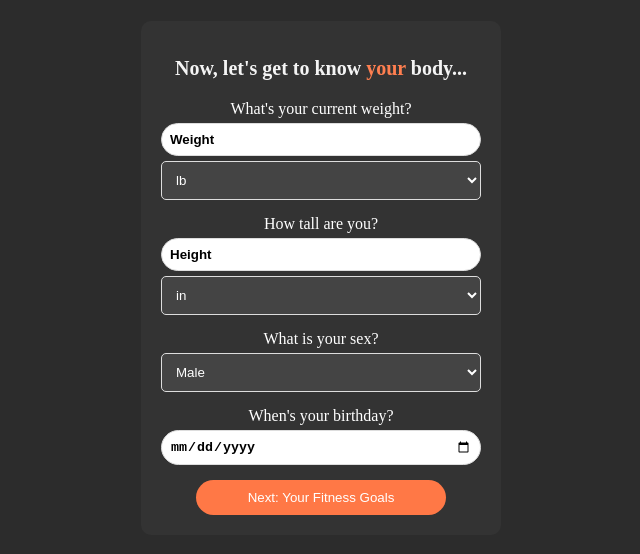
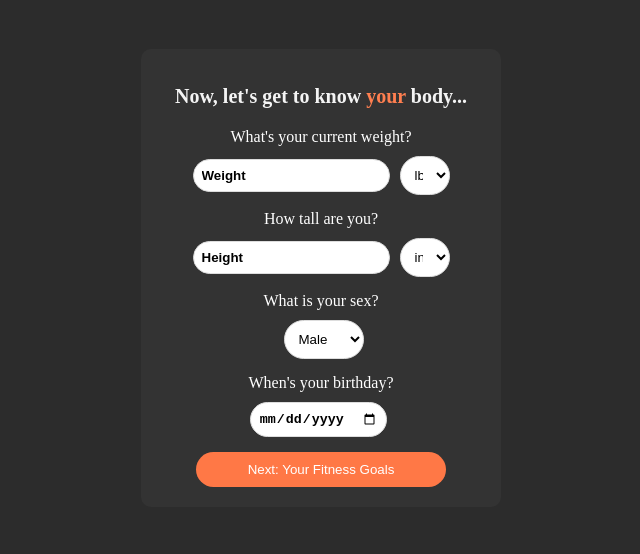
Before and after one commit to cstlford/ShapeShift_Frontend, a React (Vite) app in the folder frontend/: page /body-info in a window 1280 px wide. Shown: the part 130-684 px from the top of the page, without its empty margins (319-959 px from the left). Built offline with nearby package versions, Linux system fonts and the light colour scheme.

Commit message:
BodyInfoForm Formatting

```diff
--- a/frontend/src/components/BodyInfoForm/index.css
+++ b/frontend/src/components/BodyInfoForm/index.css
@@ -25,21 +25,26 @@ h2 {
 .bi-form-group {
   display: flex;
   flex-direction: column;
+  align-items: center;
   margin-bottom: 15px;
   width: 100%;
 }
+
 .bi-input-label {
   text-align: center;
+  margin-bottom: 5px;
+}
+
+.bi-input-container {
+  display: flex;
+  align-items: center;
 }
 
 .bi-input-text {
   -webkit-appearance: none;
   -moz-appearance: textfield;
-}
-
-.bi-input-text {
   padding: 8px;
-  margin-top: 5px;
+  margin-right: 5px;
   border-radius: 20px;
   background-color: #ffffff;
   color: #000000;
@@ -50,18 +55,23 @@ h2 {
   color: #000000;
   font-weight: bold;
 }
-input,
-select {
-  padding: 8px;
-  margin-top: 5px;
-  border: 1px solid #ddd;
-  border-radius: 5px;
-  background-color: #444;
-  color: #fff;
+
+.bi-select {
+  width: 50px;
+  margin-left: 5px;
+  border-radius: 20px;
+  background-color: #ffffff;
+  color: #000000;
 }
-input::placeholder {
-  color: #ccc;
+
+.bi-select-sex {
+  width: 80px;
+  margin-left: 5px;
+  border-radius: 20px;
+  background-color: #ffffff;
+  color: #000000;
 }
+
 .bi-submit-btn {
   background-color: #ff7846;
   border: none;
--- a/frontend/src/components/BodyInfoForm/index.tsx
+++ b/frontend/src/components/BodyInfoForm/index.tsx
@@ -23,6 +23,7 @@ const BodyInfoForm: React.FC = () => {
         </h2>
         <div className="bi-form-group">
           <label className="bi-input-label">What's your current weight?</label>
+          <div className="bi-input-container">
             <input
               className="bi-input-text"
               type="number"
@@ -30,12 +31,15 @@ const BodyInfoForm: React.FC = () => {
               value={weight}
               onChange={(e) => setWeight(e.target.value)}
             />
-          <select>
-            <option value="lb">lb</option> <option value="kg">kg</option>
+            <select className="bi-select">
+              <option value="lb">lb</option>
+              <option value="kg">kg</option>
             </select>
+          </div>
         </div>
         <div className="bi-form-group">
           <label className="bi-input-label">How tall are you?</label>
+          <div className="bi-input-container">
             <input
               className="bi-input-text"
               type="number"
@@ -43,25 +47,34 @@ const BodyInfoForm: React.FC = () => {
               value={height}
               onChange={(e) => setHeight(e.target.value)}
             />
-          <select>
+            <select className="bi-select">
               <option value="in">in</option> <option value="cm">cm</option>
             </select>
           </div>
+        </div>
         <div className="bi-form-group">
           <label className="bi-input-label">What is your sex?</label>
-          <select value={sex} onChange={(e) => setSex(e.target.value)}>
+          <div className="bi-input-container">
+            <select
+              value={sex}
+              onChange={(e) => setSex(e.target.value)}
+              className="bi-select-sex"
+            >
               <option value="Male">Male</option>
               <option value="Female">Female</option>
             </select>
           </div>
+        </div>
         <div className="bi-form-group">
           <label className="bi-input-label">When's your birthday?</label>
+          <div className="bi-input-container">
             <input
               className="bi-input-text"
               type="date"
               value={birthday}
               onChange={(e) => setBirthday(e.target.value)}
             />
+          </div>
         </div>
         <button type="submit" className="bi-submit-btn">
           Next: Your Fitness Goals
```
Lines whose indentation alone changed are shown as unchanged.
